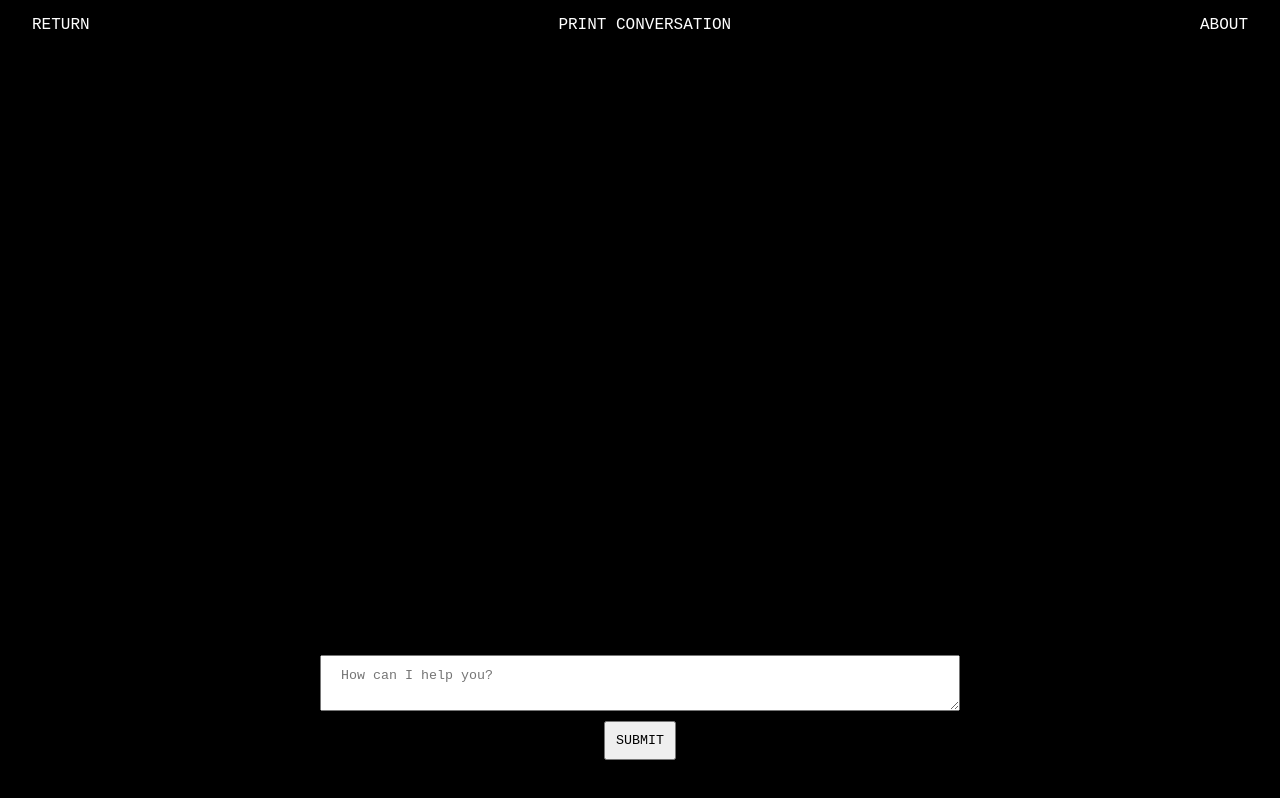
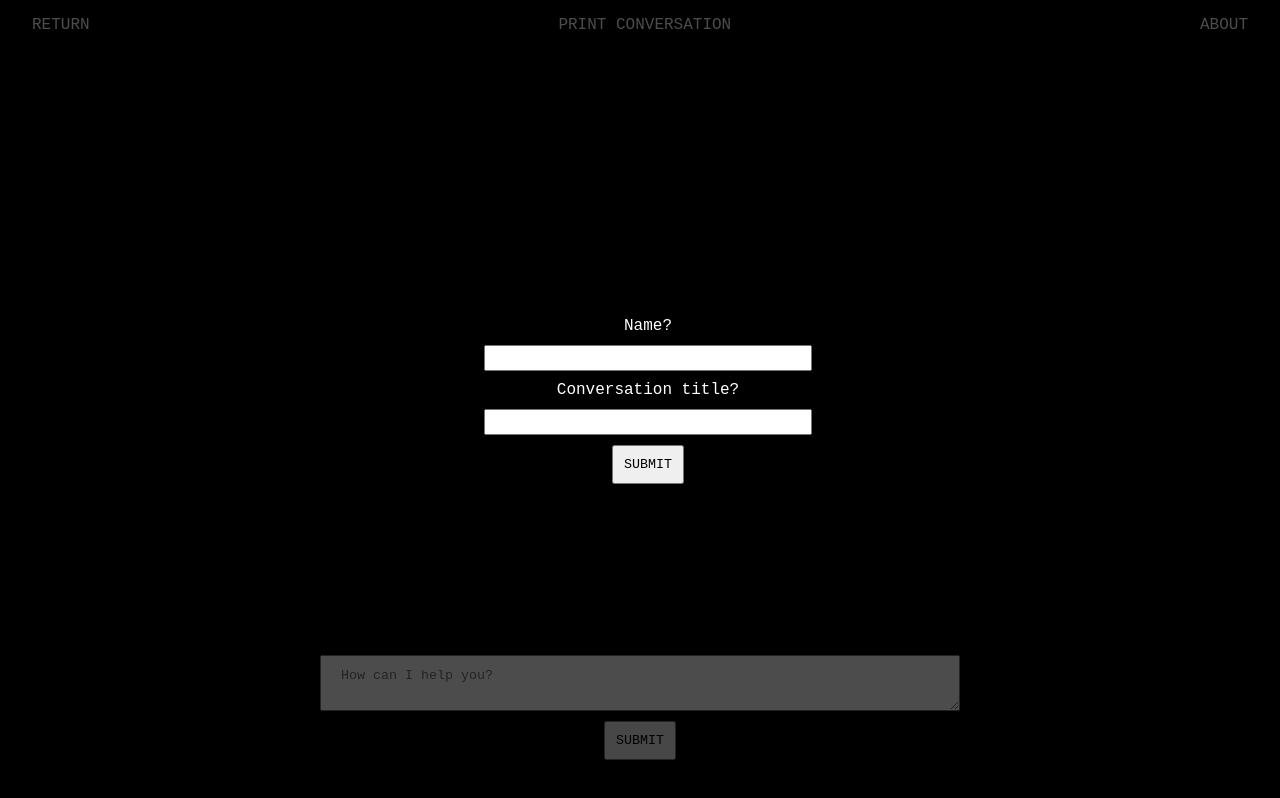
Before and after one commit to river330/thesis-node, a website with bundled scripts: page public/chat-bot/index.html in a window 1280 px wide. Both pictures are taken after a click on the element "PRINT CONVERSATION". Built offline with nearby package versions, Linux system fonts and the light colour scheme.

Commit message:
added title and name input for chatbot

```diff
--- a/public/chat-bot/index.html
+++ b/public/chat-bot/index.html
@@ -11,15 +11,22 @@
 </head>
 
 <body>
+    <div class="infoModal">
+        <label>Name?</label>
+        <input type="text" id="name" />
+        <label>Conversation title?</label>
+        <input type="text" id="title" />
+        <button id="infoSave" class="submit">SUBMIT</button>
+    </div>
     <div class="header">
         <span><a href="/">RETURN</a></span>
-        <span id="saveToImage" onclick="generatePDF()">PRINT CONVERSATION</span>
+        <span id="saveToImage">PRINT CONVERSATION</span>
         <span><a href="explain.html">ABOUT</a></span>
     </div>
     <div class="conversationContainer"></div>
     <form id="promptForm">
         <textarea id="promptInput" placeholder="How can I help you?" onfocus="placeholder=''"></textarea>
-        <button id="promptSubmit" type="submit">SUBMIT</button>
+        <button class="submit" id="promptSubmit" type="submit">SUBMIT</button>
     </form>
 
     <script src="https://code.jquery.com/jquery-3.7.1.min.js"
--- a/public/chat-bot/src/css/main.css
+++ b/public/chat-bot/src/css/main.css
@@ -71,7 +71,7 @@ a {
 }
 
 
-#promptSubmit {
+.submit {
     align-self: center;
     width: fit-content;
     height: auto;
@@ -101,3 +101,24 @@ p {
 .green {
     color: greenyellow;
 }
+
+.infoModal {
+    top: 0;
+    position: absolute;
+    z-index: 999;
+    min-width: 100vw;
+    min-height: 100vh;
+    background-color: rgba(0, 0, 0, 0.7);
+    display: none;
+    flex-direction: column;
+    justify-content: center;
+    align-items: center;
+    gap: 10px;
+}
+
+.infoModal input {
+    font-family: input-mono, monospace !important;
+    width: 25%;
+    height: 20px;
+    text-align: center;
+}
--- a/public/chat-bot/src/js/print.js
+++ b/public/chat-bot/src/js/print.js
@@ -1,9 +1,10 @@
 const { jsPDF } = window.jspdf;
-import { convoContent } from "./script.js";
-
-let convoTitle = "This is my title";
+import { convoContent, playerInfo } from "./script.js";
 
 export function generatePDF() {
+
+    let convoTitle = playerInfo.title;
+
     let today = new Date();
     let h = today.getHours();
     let m = today.getMinutes();
@@ -33,7 +34,7 @@ export function generatePDF() {
         lineHeight: 1.2,
     });
 
-    let userName = "Rand";
+    let userName = playerInfo.name;
     let theDate = mth + "/" + day + "/" + yr;
     let theTime = h + ":" + m + ":" + s;
 
--- a/public/chat-bot/src/js/script.js
+++ b/public/chat-bot/src/js/script.js
@@ -1,4 +1,8 @@
 export let convoContent = [];
+export let playerInfo = {
+    name: '',
+    title: '',
+}
 
 let chatHistory = [{role: "system", content: "You are a helpful assistant."}];
 
@@ -102,3 +106,16 @@ $(document).ready(function() {
         }
     });
 });
+
+
+document.querySelector("#saveToImage").addEventListener("click", function(){
+    let infoModal = document.querySelector(".infoModal");
+    infoModal.style.display = "flex";
+});
+
+document.querySelector("#infoSave").addEventListener("click", function(){
+    playerInfo.name = document.querySelector("#name").value;
+    playerInfo.title = document.querySelector("#title").value;
+
+    generatePDF();
+})
```
